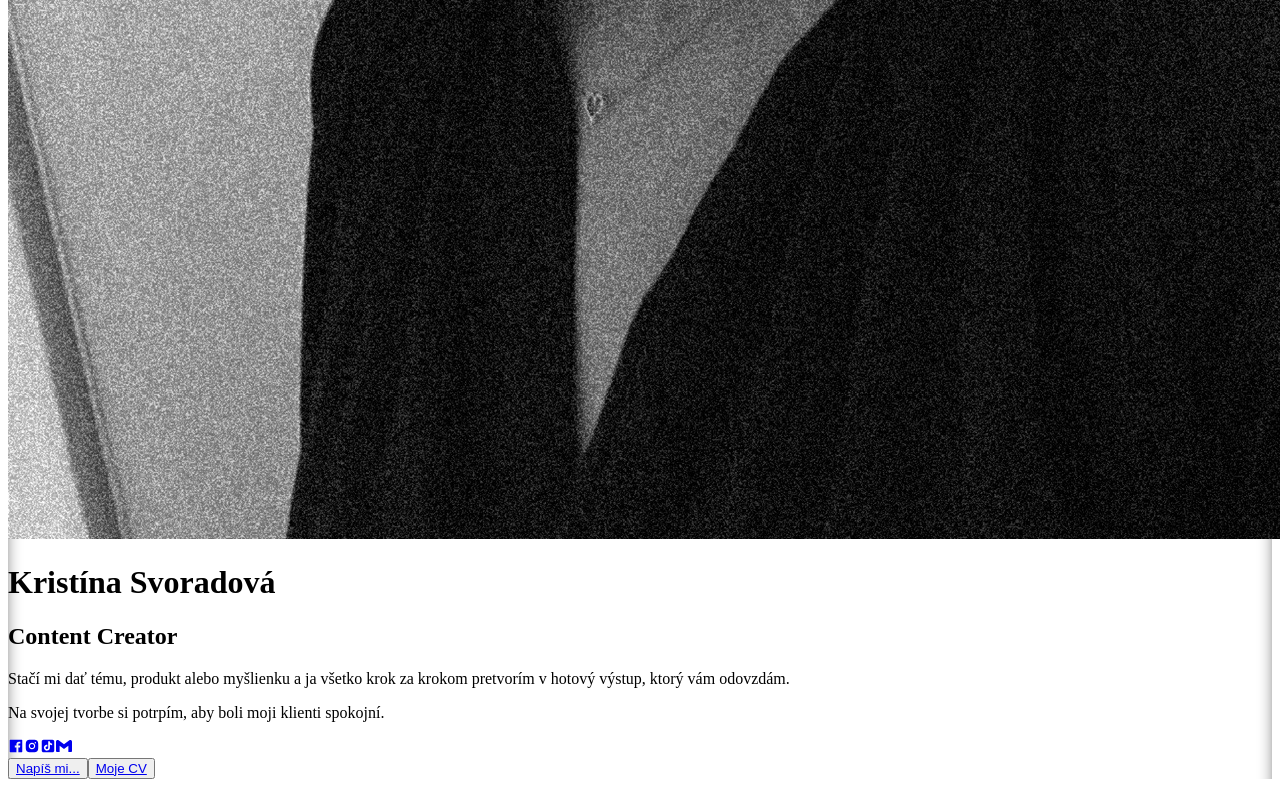
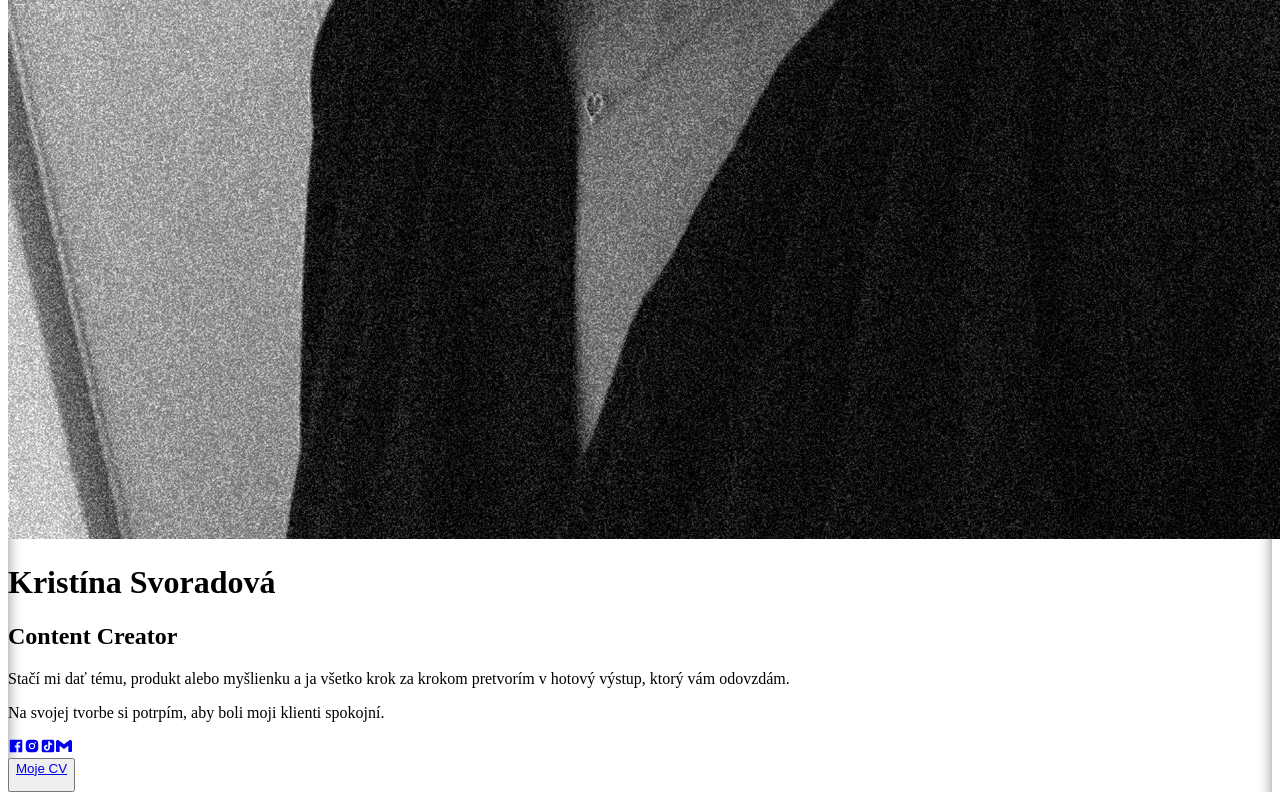
Before and after one commit to kubkwel99/ksvrd-website, a Next.js app: page /about in a window 1280 px wide. Shown: the part 1517-2317 px from the top of the page. Built offline with nearby package versions, Linux system fonts and the light colour scheme.

Commit message:
Update about.tsx

```diff
--- a/src/pages/about.tsx
+++ b/src/pages/about.tsx
@@ -82,13 +82,7 @@ const AboutPage = () => {
           <motion.div
             variants={slideIn('down', 'tween', 0.7, 0.7)}
             className='flex gap-5 flex-col items-center justify-center p-6 sm:flex-row'>
-            <button className='bg-neutral-300 p-2 px-4 rounded-2xl shadow-xl  hover:bg-neutral-500 transition-all'>
-              <a
-                className=''
-                href='mailto:kika.svoradova26@gmail.com'>
-                Napíš mi...
-              </a>
-            </button>
+
             <button className='bg-neutral-300 p-2 px-4 rounded-2xl shadow-xl  hover:bg-neutral-500 transition-all'>
               <a
                 className=''
@@ -96,6 +90,8 @@ const AboutPage = () => {
                 download>
                 Moje CV
               </a>
+
+              <p className='p-10'></p>
             </button>
           </motion.div>
         </div>
```
